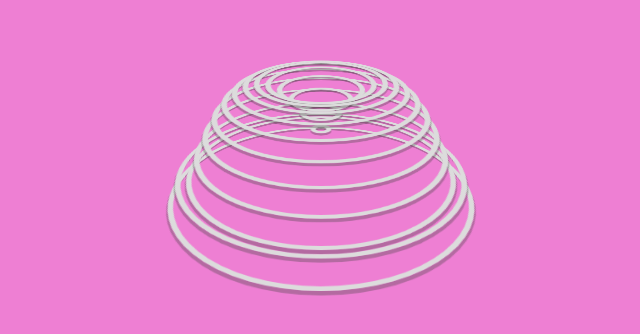
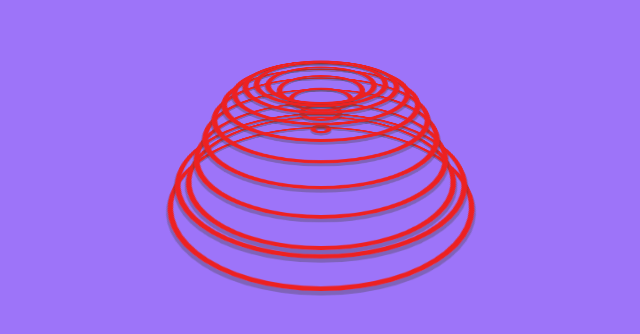
Before and after one commit to gaurabwebdev/way-circle-css3D, a plain HTML site: page index.html in a window 1280 px wide. Shown: the part 222-556 px from the top of the page, without its empty margins (319-959 px from the left). Drawn offline with Linux system fonts and the light colour scheme.

Commit message:
color changed

```diff
--- a/style.css
+++ b/style.css
@@ -10,7 +10,7 @@ body{
     justify-content: center;
     align-items: center;
     min-height: 100vh;
-    background: #e63fbdaa;
+    background: #6e30f7ab;
 }
 
 /* Wave CSS */
@@ -25,7 +25,7 @@ body{
 .loader span{
     position: absolute;
     display: block;
-    border: 5px solid #dcdcdc;
+    border: 5px solid rgb(237, 33, 33);
     box-shadow: 0 5px 0 #45404057, inset 0 5px 0  #45404057;
     box-sizing: border-box;
     border-radius: 50%;
```
